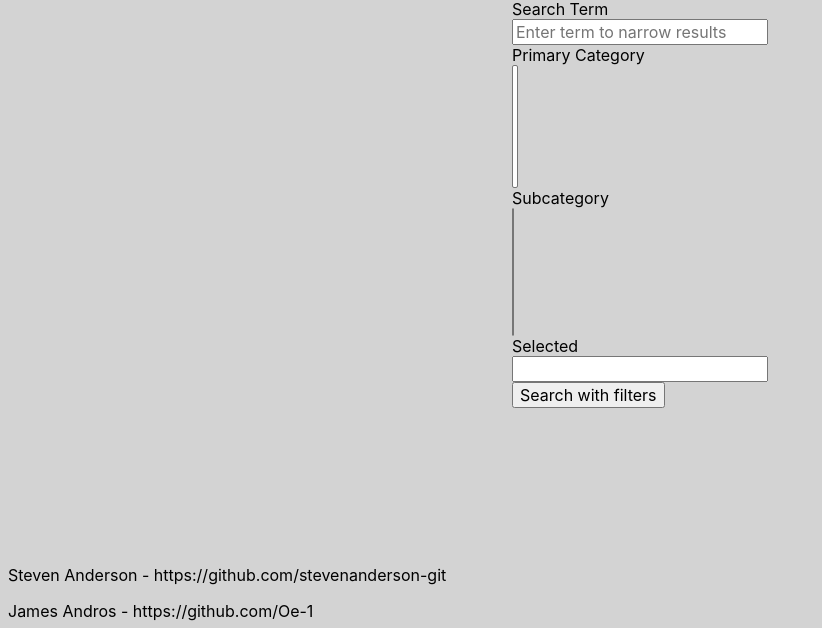
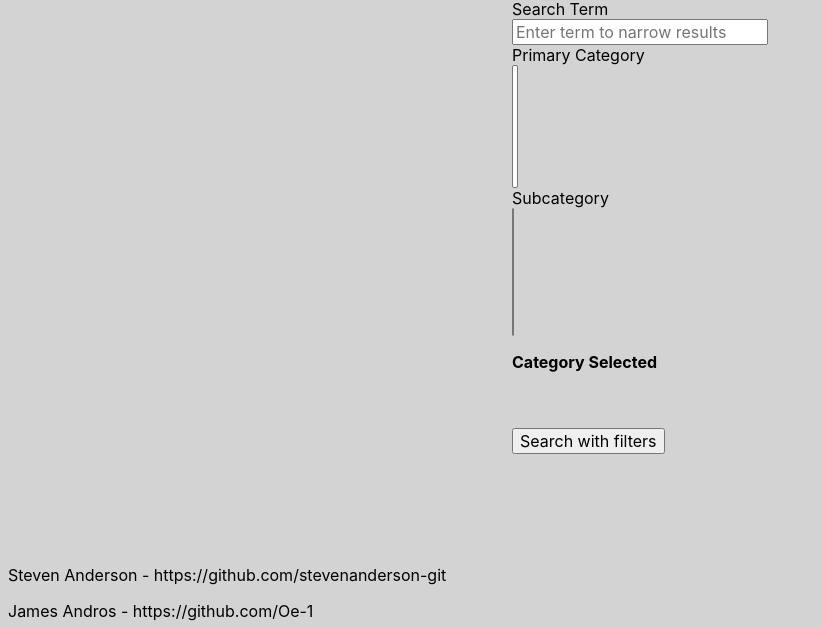
Before and after one commit to stevenanderson-git/BrainFilms, a Flask app: page /advanced_search in a window 1280 px wide. Shown: the part 99-727 px from the top of the page, without its empty margins (0-822 px from the left). Run offline with Flask 2, Linux system fonts and the light colour scheme; data that the repository does not hold is empty; some libraries are stand-ins or nearby versions.

Commit message:
working on search

```diff
--- a/main.py
+++ b/main.py
@@ -169,6 +169,7 @@ def advanced_search():
     # TODO: These results should be filtered based category
     cursor.execute('SELECT * FROM Subcategory')
     subcategories = cursor.fetchall()
+    jsonify(subcategories)
     return render_template('advanced_search.html', title = title, categories = categories, subcategories = subcategories)
 
 @app.route('/filter', methods = ['POST', 'GET'])
--- a/templates/advanced_search.html
+++ b/templates/advanced_search.html
@@ -16,7 +16,7 @@
                 </div>
                 <div class = "form-row-content">
                     <div class = "selector-categories-wraper">
-                        <select class ="adv-form-selector categories" name = "categories" id = "categories" size = "6" onchange="ddlselect();">
+                        <select class ="adv-form-selector categories" name = "categories" id = "category-selector" size = "6" onchange="ddlselect();">
                             <!--Blank option to show all-->
                             <option value = ""></option>
                             {% for category in categories %}
@@ -32,9 +32,9 @@
                 </div>
                 <div class = "form-row-content">
                     <div class = "selector-subcategories-wraper">
-                        <select multiple = "multiple-sub" class ="adv-form-selector subcategories" name = "subcategories" id = "subcategories" size = "6">
+                        <select multiple = "multiple-sub" class ="adv-form-selector subcategories" name = "subcategories" id = "subcategory-selector" size = "6">
                             {% for category in subcategories %}
-                            <option name = "{{category.sub_name}}">{{category.sub_name}}</option>
+                                <option name = "{{category.sub_name}}">{{category}}</option>
                             {% endfor %}
                         </select>
                     </div>
@@ -43,20 +43,21 @@
 
             <div class = "form-row selection">
                 <div class = "form-row-label" for="current-selection">
-                    Selected
+                    <h3>Category Selected</h3>
                 </div>
                 <div class = "form-row-content">
                     <div class = "selection-wrapper">
                         <div class = "selected-category">
-                            <input type = "text" id = "current-selected-category">
+                            <label id = "current-selected-category"></label>
                         </div>
                         <div class = "selected-subcategories">
-
+                            <label id = "current-selected-subcategory"></label>
                         </div>
                     </div>
                 </div>
             </div>
 
+            <br><br>
             <div class = "form-row advanced-search-submit-button">
                 <div class = "form-row-label"></div>
                 <button type = "submit" class = "button-adv-subm">
@@ -70,9 +71,14 @@
 
     <script>
         function ddlselect(){
-            var d=document.getElementById("categories");
-            var displaytext = d.options[d.selectedIndex].text
-            document.getElementById("current-selected-category").value = displaytext;
+            var categoryselector=document.getElementById("category-selector");
+            var displaytext = categoryselector.options[categoryselector.selectedIndex].text
+            document.getElementById("current-selected-category").innerHTML = displaytext;
+
+            var subcategoryselector = document.getElementById("subcategory-selector");
+            var subcategories = subcategories;
+            document.getElementById("current-selected-subcategory").innerHTML = subcategories;
+
         }
     </script>
     {% endblock content %}
```
